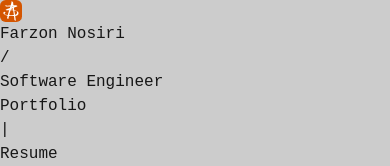
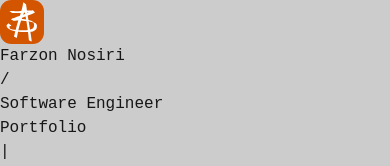
Before and after one commit to ilova-bazis/portfolio, a Next.js app: page / in a window 390 px wide. Shown: the top 166 px of the page. Built offline with nearby package versions, Linux system fonts and the light colour scheme.

Commit message:
update: css adjustments for responsiveness

```diff
--- a/src/app/page.tsx
+++ b/src/app/page.tsx
@@ -13,7 +13,7 @@ import Welcome from './welcome/welcome';
 export default function Home() {
     // return (Portfolio())
     return (
-        <div className='container mx-2 sm:mx-auto h-full'>
+        <div className='container p-4 sm:mx-auto'>
             <Top />
 
             <Welcome />
--- a/src/app/top/top.tsx
+++ b/src/app/top/top.tsx
@@ -8,15 +8,17 @@ export default function Top() {
 
             <div className='max-w-screen-xl flex flex-wrap items-center justify-between mx-auto p-4'>
                 <div>
-                    <Link className="flex justify-between items-center gap-2" href="/">
-                        <Image src='/logo.svg' alt="Logo" width={22} height={22} className='w-8 h-8' />
-                        <h1 className="font-bold md:text-2xl">Farzon Nosiri</h1>
-                        <span className='text-2xl text-orange-600 '>/</span>
-                        <h2 className="text-orange-600 font-medium md:text-2xl">Software Engineer</h2>
+                    <Link className="flex flex-row justify-items-start items-center gap-2" href="/">
+                        <Image src='/logo.svg' alt="Logo" width={44} height={44} className='w-22 h-22' />
+                        <div className="flex flex-col sm:flex-row gap-0 items-start justify-center">
+                            <div className="flex flex-row gap-2 items-center mb-0 pb-0"><h1 className="font-bold text-base sm:text-2xl">Farzon Nosiri</h1><span className='sm:text-2xl text-orange-600 '>/</span></div>
+                            <h2 className="text-orange-600 mt-0 pt-0 font-medium sm:text-2xl">Software Engineer</h2>
+
+                        </div>
                     </Link>
                 </div>
-                <div className='w-full md:block md:w-auto'>
-                    <div className="fixed flex md:relative bottom-0 left-0 z-50 w-full h-16 md:flex flex-row gap-4 md:h-auto items-center mt-4 justify-center bg-gray-200 md:bg-inherit md:justify-normal shadow md:shadow-none shadow-slate-400">
+                <div className='w-full sm:block sm:w-auto'>
+                    <div className="fixed flex sm:relative bottom-0 left-0 z-50 w-full h-16  flex-row gap-4 sm:h-auto items-center mt-4 justify-center bg-gray-200 sm:bg-inherit sm:justify-normal shadow sm:shadow-none shadow-slate-400">
                         <div><Link className="text-lg active:text-orange-600" href="/portfolio">Portfolio</Link></div>|
                         <div><Link className='text-lg active:text-orange-600' target='_blank' href="/farzon_nosiri_resume_v2.pdf">Resume</Link></div>|
                         <div><Link className='text-lg active:text-orange-600' href="/contact">Contact Me</Link></div>
--- a/src/app/welcome/welcome.tsx
+++ b/src/app/welcome/welcome.tsx
@@ -4,7 +4,7 @@ import Link from 'next/link';
 import { FaLinkedinIn, FaSquareGithub, FaSquareInstagram, FaSquareXTwitter } from 'react-icons/fa6';
 export default function Welcome() {
     return (
-        <div className="flex flex-col md:flex-row gap-4 max-w-screen-xl mx-auto justify-center items-center sm:h-3/4 pt-11">
+        <div className="flex flex-col md:flex-row gap-4 max-w-screen-xl mx-auto justify-center items-center md:h-3/4 pt-11">
             <div className="flex-none justify-center items-center sm:min-w-72">
                 <div className='float-right flex flex-col justify-center items-center w-full'>
                 <Image src='/me.png' alt="Profile" width={200} height={200} className='w-32 h-32' />
```
